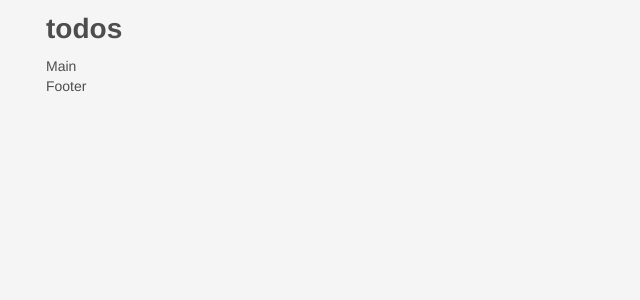
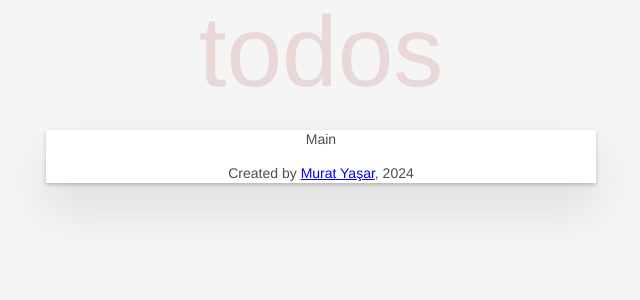
Before and after one commit to murat-yasar/Learn-WebDev, a React (Create React App) app in the folder Patika/todo-app/: page / in a window 1280 px wide. Shown: the top 300 px of the page, without its empty margins (319-959 px from the left). Built offline with nearby package versions, Linux system fonts and the light colour scheme.

Commit message:
Style Header and Footer

```diff
--- a/Patika/todo-app/src/App.css
+++ b/Patika/todo-app/src/App.css
@@ -16,3 +16,12 @@ body {
 	-moz-osx-font-smoothing: grayscale;
 	font-weight: 300;
 }
+
+.App {
+  text-align: center;
+	background: #fff;
+	margin: 130px 0 40px 0;
+	position: relative;
+	box-shadow: 0 2px 4px 0 rgba(0, 0, 0, 0.2),
+	            0 25px 50px 0 rgba(0, 0, 0, 0.1);
+}
--- a/Patika/todo-app/src/components/Footer/index.js
+++ b/Patika/todo-app/src/components/Footer/index.js
@@ -1,8 +1,12 @@
+import styles from './styles.module.css'
+
 import React from 'react'
 
 function Footer() {
   return (
-    <div>Footer</div>
+    <footer class='footer'>
+      <p>Created by <a href='https://github.com/murat-yasar'>Murat Yaşar</a>, 2024</p>
+    </footer>
   )
 }
 
--- a/Patika/todo-app/src/components/Footer/styles.module.css
+++ b/Patika/todo-app/src/components/Footer/styles.module.css
@@ -0,0 +1,21 @@
+.footer {
+	margin: 65px auto 0;
+	color: #bfbfbf;
+	font-size: 10px;
+	text-shadow: 0 1px 0 rgba(255, 255, 255, 0.5);
+	text-align: center;
+}
+
+.footer p {
+	line-height: 1;
+}
+
+.footer a {
+	color: inherit;
+	text-decoration: none;
+	font-weight: 400;
+}
+
+.footer a:hover {
+	text-decoration: underline;
+}
--- a/Patika/todo-app/src/components/Header/index.js
+++ b/Patika/todo-app/src/components/Header/index.js
@@ -1,8 +1,12 @@
+import styles from './styles.module.css'
+
 import React from 'react'
 
 function Header() {
   return (
-    <h1>todos</h1>
+    <header>
+      <h1>todos</h1>
+    </header>
   )
 }
 
--- a/Patika/todo-app/src/components/Header/styles.module.css
+++ b/Patika/todo-app/src/components/Header/styles.module.css
@@ -0,0 +1,12 @@
+h1 {
+	position: absolute;
+	top: -155px;
+	width: 100%;
+	font-size: 100px;
+	font-weight: 100;
+	text-align: center;
+	color: rgba(175, 47, 47, 0.15);
+	-webkit-text-rendering: optimizeLegibility;
+	-moz-text-rendering: optimizeLegibility;
+	text-rendering: optimizeLegibility;
+}
--- a/Patika/todo-app/src/components/Main/index.js
+++ b/Patika/todo-app/src/components/Main/index.js
@@ -1,3 +1,5 @@
+import styles from './styles.module.css'
+
 import React from 'react'
 
 function Main() {
```
